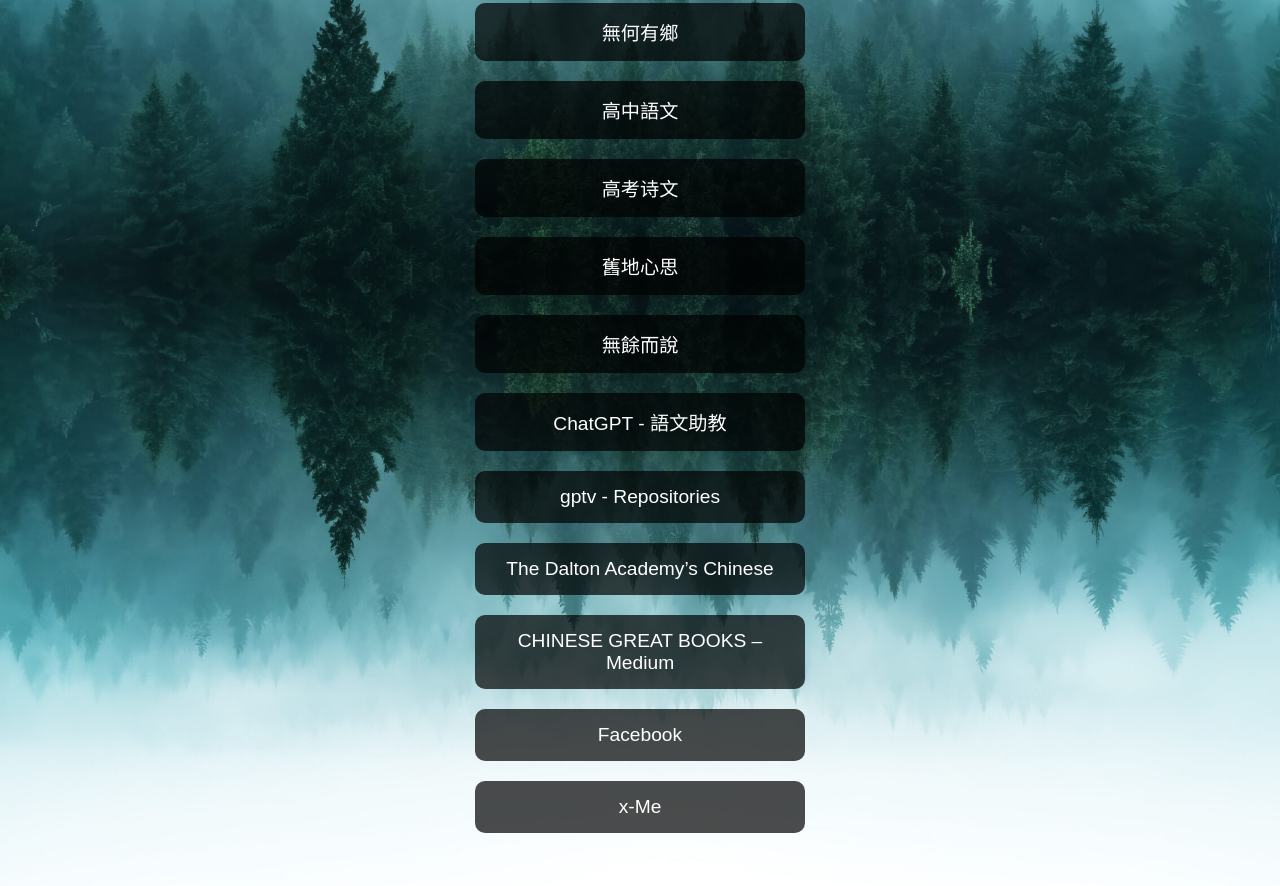
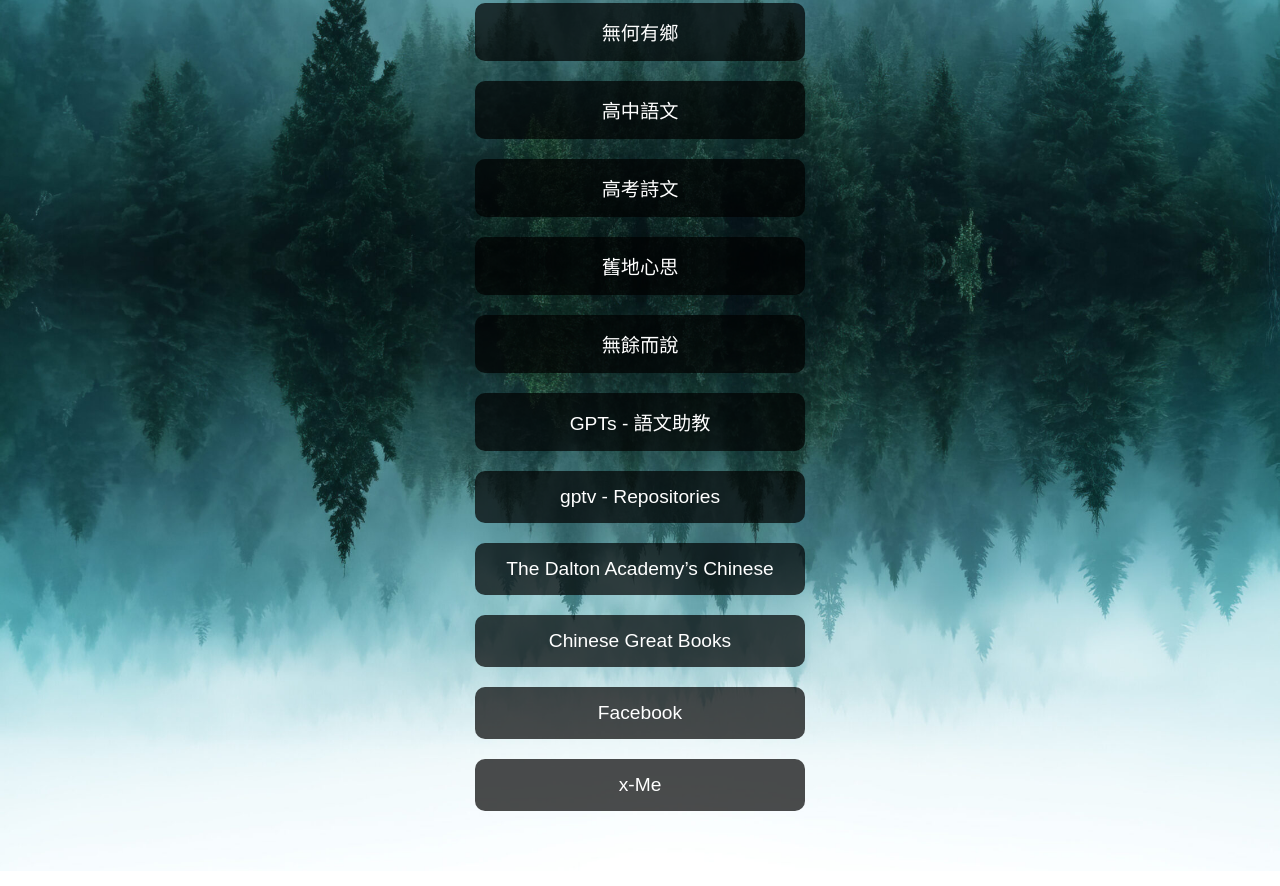
Before and after one commit to gptv/forum.bdfzer.com, a plain HTML site: page links/index.html in a window 1280 px wide. Shown: the part 349-1235 px from the top of the page. Drawn offline with Linux system fonts and the light colour scheme.

Commit message:
更新格式

```diff
--- a/links/index.html
+++ b/links/index.html
@@ -69,13 +69,13 @@
             <a href="https://forum.bdfzer.com" class="link-button">彣彰典冊</a>
             <a href="https://bdfzer.com" class="link-button">無何有鄉</a>
             <a href="https://chinese.bdfzer.com" class="link-button">高中語文</a>
-            <a href="https://mf.bdfzer.com" class="link-button">高考诗文</a>
+            <a href="https://mf.bdfzer.com" class="link-button">高考詩文</a>
             <a href="https://matters.town/@eduer" class="link-button">舊地心思</a>
             <a href="https://gptv.github.io" class="link-button">無餘而說</a>
-            <a href="https://chatgpt.com/g/g-jn6Cmofno-chu-gao-zhong-yu-wen-zhu-jiao" class="link-button">ChatGPT - 語文助教</a>
+            <a href="https://chatgpt.com/g/g-jn6Cmofno-chu-gao-zhong-yu-wen-zhu-jiao" class="link-button">GPTs - 語文助教</a>
             <a href="https://github.com/gptv?tab=repositories" class="link-button">gptv - Repositories</a>
             <a href="https://pkuschool.weebly.com" class="link-button">The Dalton Academy’s Chinese</a>
-            <a href="https://medium.com/chinese-history" class="link-button">CHINESE GREAT BOOKS – Medium</a>
+            <a href="https://medium.com/chinese-history" class="link-button">Chinese Great Books</a>
             <a href="https://www.facebook.com/cycxc" class="link-button">Facebook</a>
             <a href="https://x.com/ieduer" class="link-button">x-Me</x-Me></a>
         </div>
```
